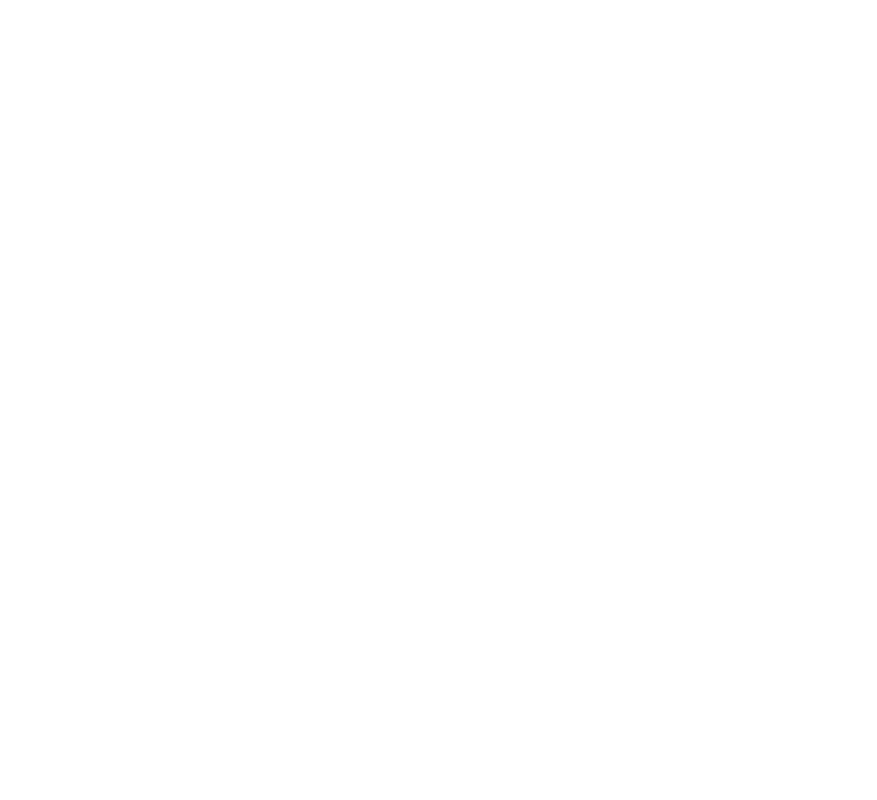
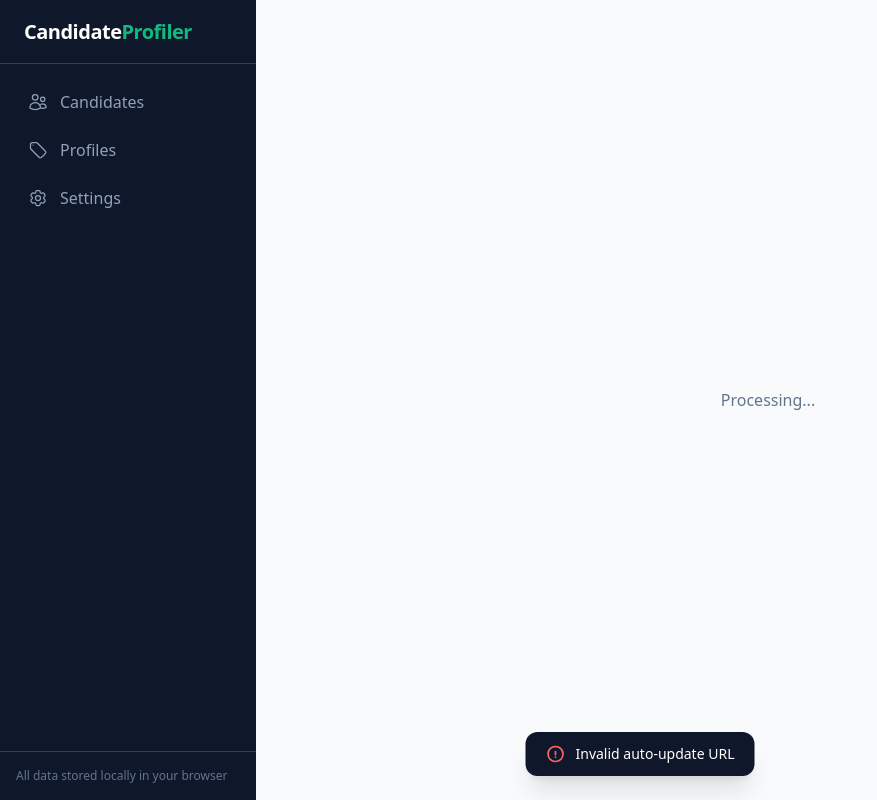
Before and after one commit to guim4dev/candidate-profiler, a React (Vite) app: page /apply in a window 1280 px wide. Before the commit this address had no page. Shown: the whole page, without its empty margins (0-877 px from the left). Built offline with nearby package versions, Linux system fonts and the light colour scheme.

Commit message:
feat: Add /apply route handler for auto-update URLs
Amp-Thread-ID: https://ampcode.com/threads/T-019c0f8e-aa54-76dd-8802-2d706c884f0b
Co-authored-by: Amp <amp@ampcode.com>

```diff
--- a/src/App.tsx
+++ b/src/App.tsx
@@ -5,6 +5,7 @@
 import { CandidateDetail } from './pages/CandidateDetail';
 import { ProfileManager } from './pages/ProfileManager';
 import { Settings } from './pages/Settings';
+import { ApplyRoute } from './pages/ApplyRoute';
 
 function App() {
   return (
@@ -17,6 +18,7 @@
             <Route path="candidates/:id" element={<CandidateDetail />} />
             <Route path="profiles" element={<ProfileManager />} />
             <Route path="settings" element={<Settings />} />
+            <Route path="apply" element={<ApplyRoute />} />
           </Route>
         </Routes>
       </BrowserRouter>
--- a/src/components/Toast.tsx
+++ b/src/components/Toast.tsx
@@ -5,9 +5,10 @@
   isVisible: boolean;
   onHide: () => void;
   duration?: number;
+  variant?: 'success' | 'error';
 }
 
-export function Toast({ message, isVisible, onHide, duration = 2500 }: ToastProps) {
+export function Toast({ message, isVisible, onHide, duration = 2500, variant = 'success' }: ToastProps) {
   const [isLeaving, setIsLeaving] = useState(false);
 
   useEffect(() => {
@@ -34,9 +35,15 @@
         ${isLeaving ? 'opacity-0 translate-y-2' : 'opacity-100 translate-y-0 animate-in fade-in zoom-in-95'}
       `}
     >
-      <svg className="w-5 h-5 text-accent" fill="none" viewBox="0 0 24 24" strokeWidth={2} stroke="currentColor">
-        <path strokeLinecap="round" strokeLinejoin="round" d="M9 12.75 11.25 15 15 9.75M21 12a9 9 0 1 1-18 0 9 9 0 0 1 18 0Z" />
-      </svg>
+      {variant === 'success' ? (
+        <svg className="w-5 h-5 text-accent" fill="none" viewBox="0 0 24 24" strokeWidth={2} stroke="currentColor">
+          <path strokeLinecap="round" strokeLinejoin="round" d="M9 12.75 11.25 15 15 9.75M21 12a9 9 0 1 1-18 0 9 9 0 0 1 18 0Z" />
+        </svg>
+      ) : (
+        <svg className="w-5 h-5 text-red-400" fill="none" viewBox="0 0 24 24" strokeWidth={2} stroke="currentColor">
+          <path strokeLinecap="round" strokeLinejoin="round" d="M12 9v3.75m9-.75a9 9 0 1 1-18 0 9 9 0 0 1 18 0Zm-9 3.75h.008v.008H12v-.008Z" />
+        </svg>
+      )}
       {message}
     </div>
   );
--- /dev/null
+++ b/src/pages/ApplyRoute.tsx
@@ -0,0 +1,52 @@
+import { useEffect, useState } from 'react';
+import { useNavigate, useLocation } from 'react-router-dom';
+import { parseAutoUpdateUrl } from '../utils/autoUpdateUrl';
+import type { AutoUpdatePayload } from '../types';
+import { Toast } from '../components/Toast';
+
+export function ApplyRoute() {
+  const navigate = useNavigate();
+  const location = useLocation();
+  const [errorMessage, setErrorMessage] = useState<string | null>(null);
+  const [showError, setShowError] = useState(false);
+
+  useEffect(() => {
+    const fullUrl = window.location.href;
+    const payload = parseAutoUpdateUrl(fullUrl);
+
+    if (!payload) {
+      setErrorMessage('Invalid auto-update URL');
+      setShowError(true);
+      return;
+    }
+
+    navigate(`/candidates/${payload.candidateId}`, {
+      state: { autoUpdatePayload: payload } as AutoUpdateRouteState,
+      replace: true,
+    });
+  }, [navigate, location]);
+
+  const handleHideError = () => {
+    setShowError(false);
+    setTimeout(() => {
+      navigate('/', { replace: true });
+    }, 100);
+  };
+
+  return (
+    <div className="flex items-center justify-center min-h-screen">
+      <div className="text-slate-500">Processing...</div>
+      <Toast
+        message={errorMessage || 'Invalid auto-update URL'}
+        isVisible={showError}
+        onHide={handleHideError}
+        duration={3000}
+        variant="error"
+      />
+    </div>
+  );
+}
+
+export interface AutoUpdateRouteState {
+  autoUpdatePayload: AutoUpdatePayload;
+}
```
Also changed, not shown: scripts/ralph/progress.txt.
